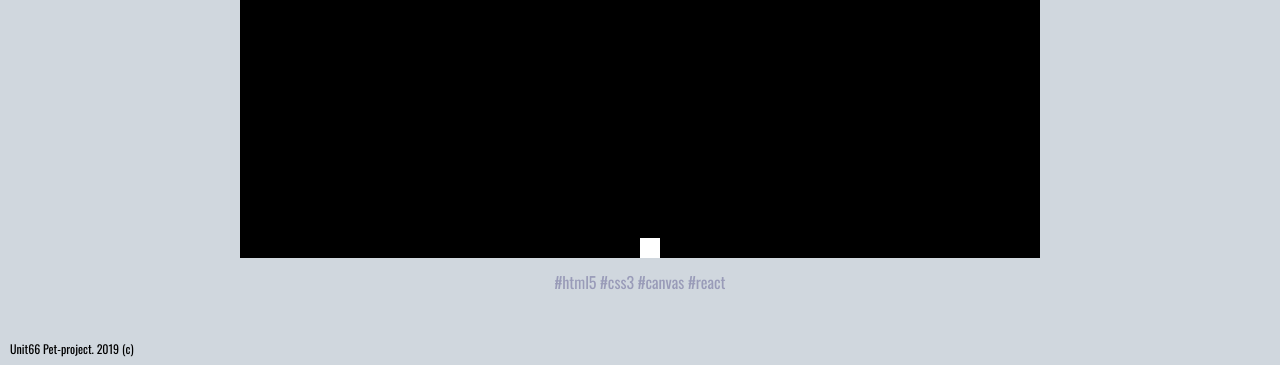
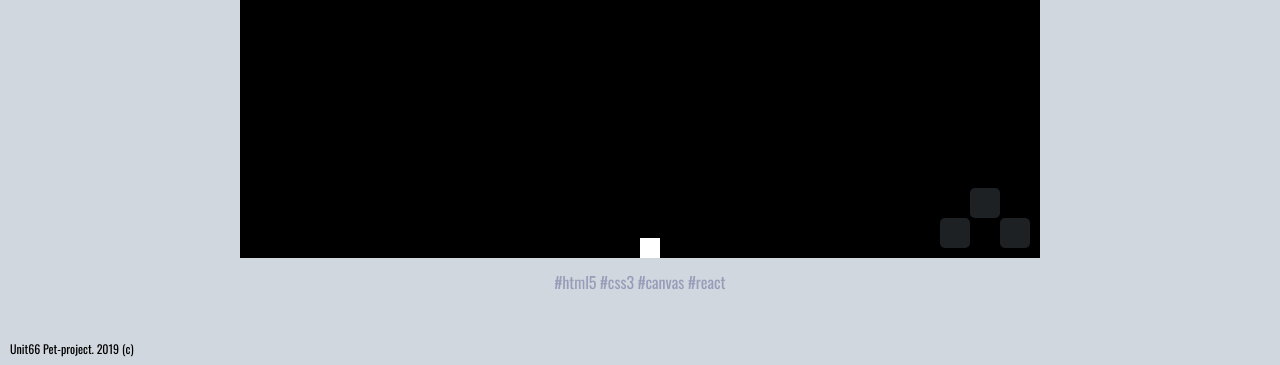
Before and after one commit to unit66/pet, a React app in the folder client/: page /playground in a window 1280 px wide. Shown: the part 435-800 px from the top of the page. Built offline with nearby package versions, Linux system fonts and the light colour scheme; no server answers.

Commit message:
Case3
Добавил кнопки

```diff
--- a/client/src/components/playground/cases/case3/Case3.js
+++ b/client/src/components/playground/cases/case3/Case3.js
@@ -17,6 +17,8 @@ export default class Case3 extends Component{
             holdUp: false,
             interval: {}
         };
+        this.keyDown = this.keyDown.bind(this);
+        this.keyUp = this.keyUp.bind(this);
     }
 
     componentDidMount() {
@@ -116,7 +118,26 @@ export default class Case3 extends Component{
     }
 
     keyDown = (e) => {
-        switch(e.keyCode) {
+        let up = 38;
+        let left = 37;
+        let right = 39;
+        let direction = 0;
+        if(!e.target.title){
+            direction = e.keyCode;
+        }else{
+            switch (e.target.title) {
+                case 'Up':
+                    direction = up;
+                    break;
+                case 'Left':
+                    direction = left;
+                    break;
+                case 'Right':
+                    direction = right;
+                    break;
+            }
+        }
+        switch(direction) {
             case 37:
                 this.setState(() => {
                     return {
@@ -141,10 +162,30 @@ export default class Case3 extends Component{
                 });
                 break;
         }
+
     }
 
     keyUp = (e) => {
-        switch(e.keyCode) {
+        let up = 38;
+        let left = 37;
+        let right = 39;
+        let direction = 0;
+        if(!e.target.title){
+            direction = e.keyCode;
+        }else{
+            switch (e.target.title) {
+                case 'Up':
+                    direction = up;
+                    break;
+                case 'Left':
+                    direction = left;
+                    break;
+                case 'Right':
+                    direction = right;
+                    break;
+            }
+        }
+        switch(direction) {
             case 37:
                 this.setState(() => {
                     return {
@@ -176,6 +217,11 @@ export default class Case3 extends Component{
             <li className="case case3">
                 <h1>Case 3: <span className="teal">Canvas Platformer</span></h1>
                 { window.innerWidth > 720 ? <canvas id="canvas" ref="canvas" width={800} height={500}></canvas> : <canvas id="canvas" ref="canvas" width={320} height={240}></canvas>}
+                <aside className="controls">
+                    <div className={ this.state.holdLeft ? 'goLeft active' : 'goLeft'} title="Left" onMouseDown={ this.keyDown } onTouchStart={ this.keyDown } onMouseUp={ this.keyUp } onTouchEnd={ this.keyUp } onMouseLeave={ this.keyUp }></div>
+                    <div className={ this.state.holdUp ? 'goUp active' : 'goUp' } title="Up" onMouseDown={ this.keyDown } onTouchStart={ this.keyDown } onMouseUp={ this.keyUp } onTouchEnd={ this.keyUp } onMouseLeave={ this.keyUp }></div>
+                    <div className={ this.state.holdRight ? 'goRight active' : 'goRight' } title="Right" onMouseDown={ this.keyDown } onTouchStart={ this.keyDown } onMouseUp={ this.keyUp } onTouchEnd={ this.keyUp } onMouseLeave={ this.keyUp }></div>
+                </aside>
                 <section className="tags">
                     #html5 #css3 #canvas #react
                 </section>
--- a/client/src/scss/style.scss
+++ b/client/src/scss/style.scss
@@ -486,6 +486,43 @@ main{
           }
         }
       }
+      .case3{
+        .controls{
+          position: absolute;
+          display: grid;
+          width: 90px;
+          height: 60px;
+          bottom: 60px;
+          right: 10px;
+          grid-template-areas:
+                  ". up ."
+                  "left . right";
+          div{
+            width: 30px;
+            height: 30px;
+            border-radius: 5px;
+            opacity: .2;
+            background: $grey;
+            &:hover{
+              opacity: .7;
+              cursor: pointer;
+            }
+            &.active{
+              opacity: .7;
+              background: $teal;
+            }
+          }
+          div:nth-child(1){
+            grid-area: left;
+          }
+          div:nth-child(2){
+            grid-area: up;
+          }
+          div:nth-child(3){
+            grid-area: right;
+          }
+        }
+      }
     }
   }
   .contacts{
```
